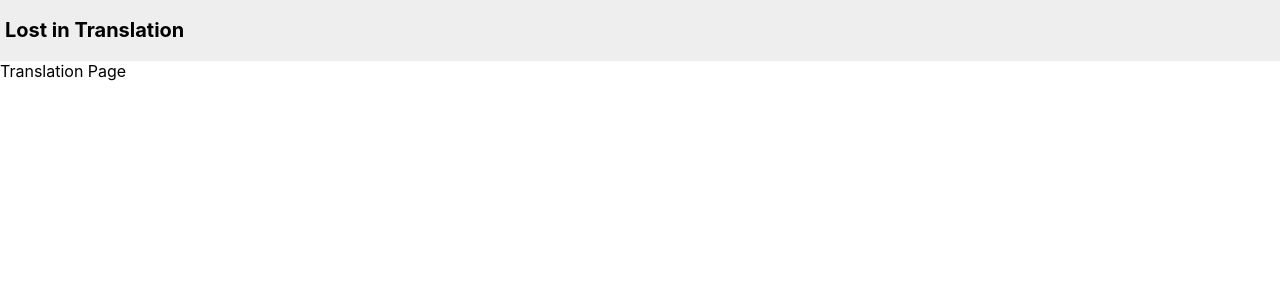
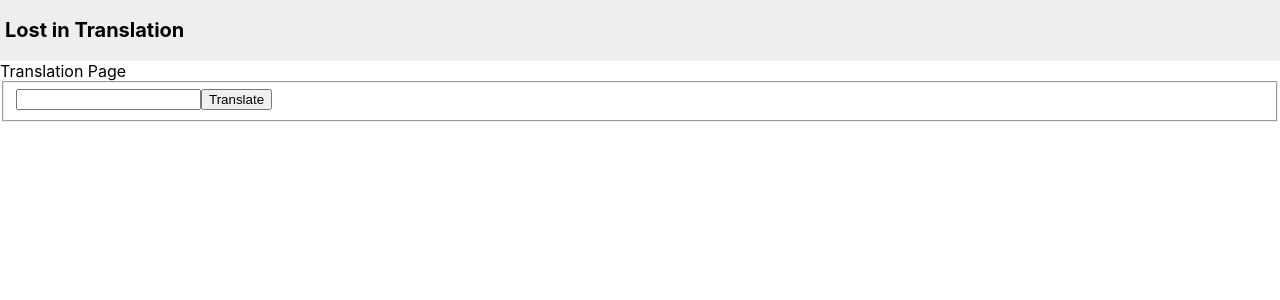
Before and after one commit to silje-denise/assignment2, a React (Create React App) app in the folder lost-in-translation/: page /translation in a window 1280 px wide. Shown: the top 300 px of the page. Built offline with nearby package versions, Linux system fonts and the light colour scheme.

Commit message:
translation input

```diff
--- /dev/null
+++ b/lost-in-translation/src/components/TranslateInput.jsx
@@ -0,0 +1,18 @@
+import { useState } from "react";
+
+const Translate = () => {
+    const [word, setWord] = useState({ value: ""})
+
+    const handleWordChange = event => {
+        setWord({value: event.target.value})
+    }
+
+    return(
+        <fieldset>
+            <input type="text" value={word.value} onChange={handleWordChange} />
+            <button type="submit">Translate</button>
+        </fieldset>
+    );
+}
+
+export default Translate;
--- a/lost-in-translation/src/pages/Translation.jsx
+++ b/lost-in-translation/src/pages/Translation.jsx
@@ -1,12 +1,14 @@
 import Header from "../components/Header";
+import TranslateInput from "../components/TranslateInput";
 
-const Login = () => {
+const Translation = () => {
     return(
         <div>
             <Header></Header>
             <main>Translation Page</main>
+            <TranslateInput></TranslateInput>
         </div>
     );
 }
 
-export default Login;
+export default Translation;
```
